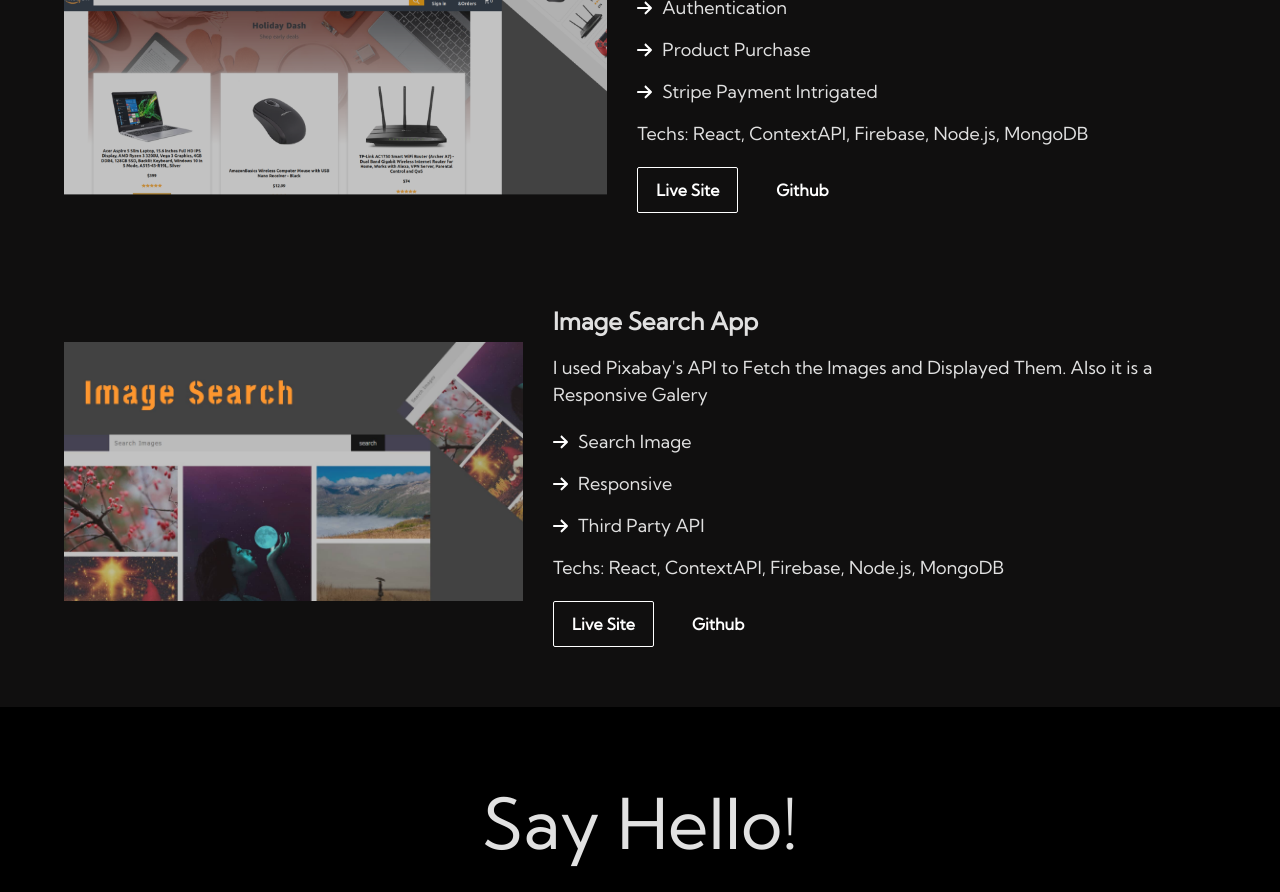
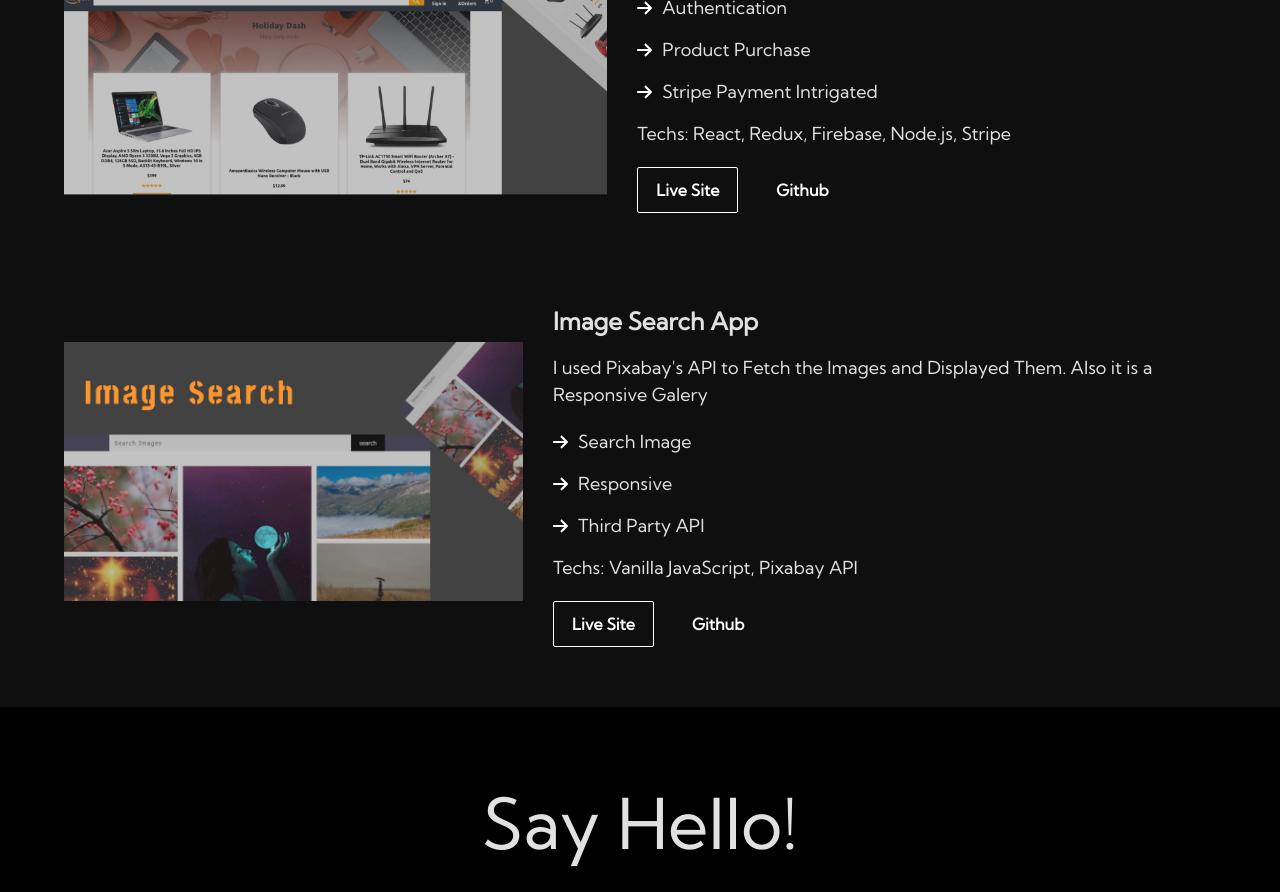
Before and after one commit to shafayet035/new-portfolio, a Next.js app: page / in a window 1280 px wide. Shown: the part 4340-5232 px from the top of the page. Built offline with nearby package versions, Linux system fonts and the light colour scheme.

Commit message:
project change

```diff
--- a/components/Project.tsx
+++ b/components/Project.tsx
@@ -83,7 +83,7 @@ const SingleProject: FC<Project> = ({ name, image_path, desc, features, techs, l
             </li>
           ))}
         </ul>
-        <p>Techs: React, ContextAPI, Firebase, Node.js, MongoDB</p>
+        <p>Techs: {techs}</p>
         <div className="btn_group">
           <a href={live} target="_blank" rel="noreferrer" className="btn_primary">
             Live Site
```
